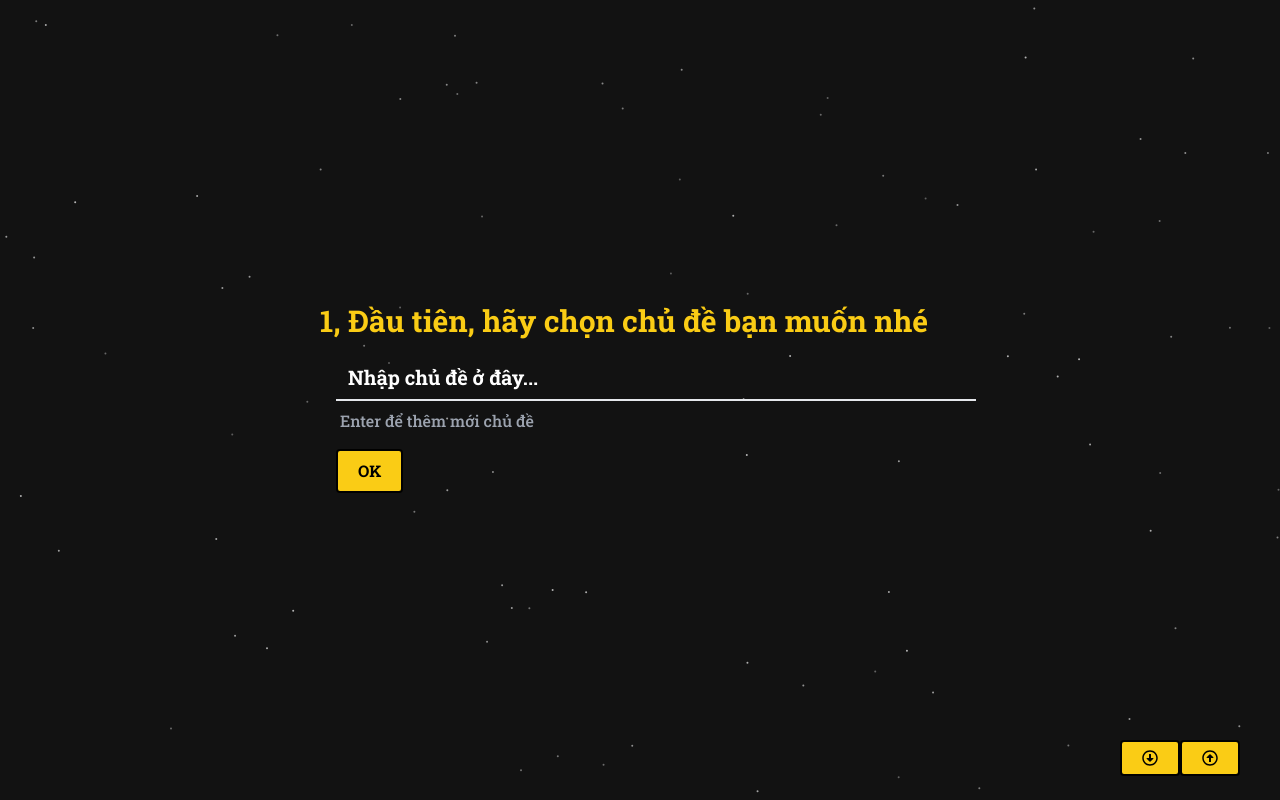
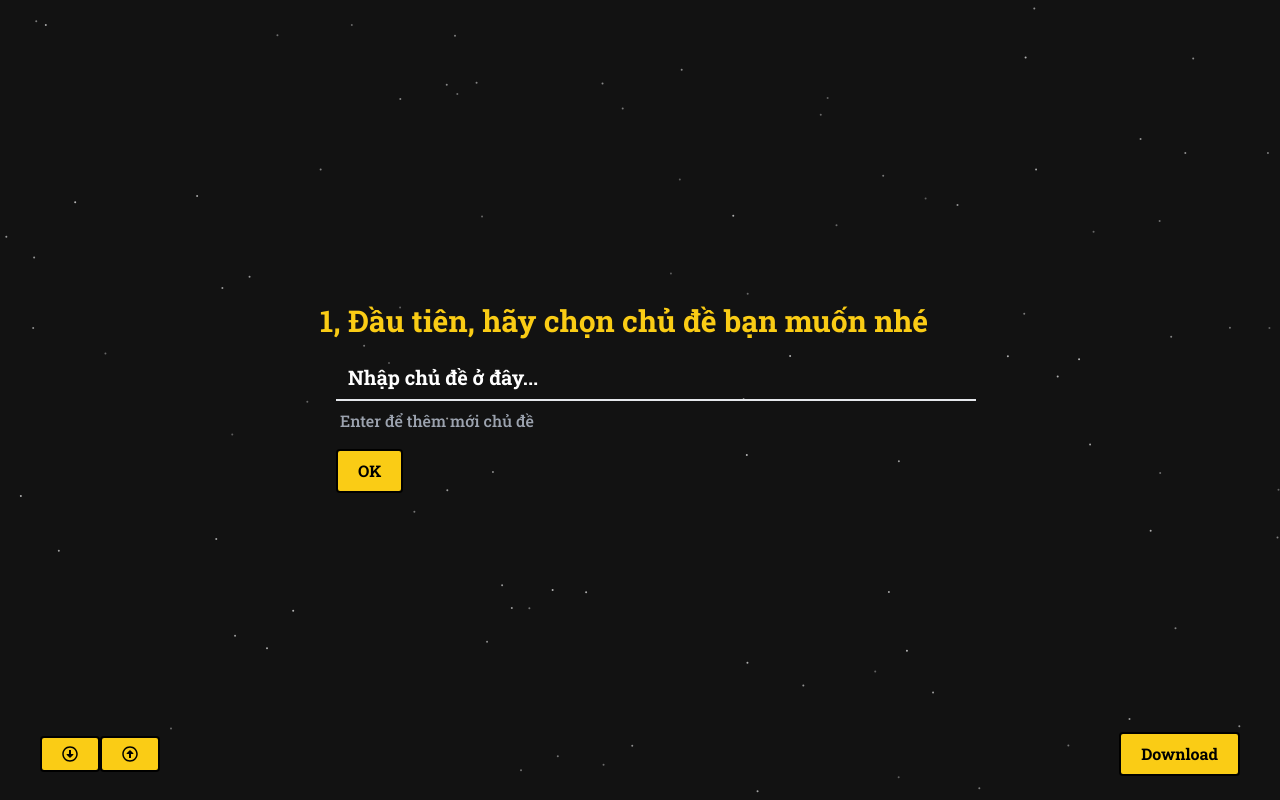
Before and after one commit to tan191006/GenOlymQues, a Next.js app: page / in a window 1280 px wide. Shown: the top 800 px of the page. Built offline with nearby package versions, Linux system fonts and the light colour scheme.

Commit message:
feat: export data

```diff
--- a/package.json
+++ b/package.json
@@ -19,7 +19,8 @@
     "react-scroll": "^1.9.0",
     "react-tsparticles": "^2.12.2",
     "three": "^0.160.0",
-    "tsparticles-slim": "^2.12.0"
+    "tsparticles-slim": "^2.12.0",
+    "xlsx": "^0.18.5"
   },
   "devDependencies": {
     "autoprefixer": "^10.0.1",
--- a/src/app/page.js
+++ b/src/app/page.js
@@ -5,59 +5,69 @@ import { TopicChose } from '@/components/sections/TopicChose';
 import { TopicChoseForPart2 } from '@/components/sections/TopicChoseForPart2';
 import { Result } from '@/components/sections/Result';
 import { Button } from '@/components/Button';
+const XLSX = require("xlsx");
 
 export default function Home() {
     const data = {
         part1: [
             {
+                id: 1,
                 question:
                     'What is the role of a firewall in computer security?',
                 answer: 'Lorem lorem',
                 topic: 'HTML',
             },
             {
+                id: 2,
                 question:
                     'What is the role of a firewall in computer security?',
                 answer: 'Lorem lorem',
                 topic: 'HTML',
             },
             {
+                id: 3,
                 question:
                     'What is the role of a firewall in computer security?',
                 answer: 'Lorem lorem',
                 topic: 'HTML',
             },
             {
+                id: 4,
                 question:
                     'What is the role of a firewall in computer security?',
                 answer: 'Lorem lorem',
                 topic: 'HTML',
             },
             {
+                id: 5,
                 question:
                     'What is the role of a firewall in computer security?',
                 answer: 'Lorem lorem',
                 topic: 'HTML',
             },
             {
+                id: 6,
                 question:
                     'What is the role of a firewall in computer security?',
                 answer: 'Lorem lorem',
                 topic: 'HTML',
             },
             {
+                id: 7,
                 question:
                     'What is the role of a firewall in computer security?',
                 answer: 'Lorem lorem',
                 topic: 'HTML',
             },
             {
+                id: 8,
                 question:
                     'What is the role of a firewall in computer security?',
                 answer: 'Lorem lorem',
                 topic: 'HTML',
             },
             {
+                id: 9,
                 question:
                     'What is the role of a firewall in computer security?',
                 answer: 'Lorem lorem',
@@ -148,6 +158,22 @@ export default function Home() {
         ],
     };
 
+
+    //export data to excel
+    const generateWorksheet = (data) => {
+        const ws = XLSX.utils.json_to_sheet(data)
+        return ws
+    }
+
+    const exportData = () => {
+        let wb = XLSX.utils.book_new()
+        for(const part in data) {
+            const ws = generateWorksheet(data[part])
+            XLSX.utils.book_append_sheet(wb, ws, part)
+        }
+        XLSX.writeFile(wb, "Data.xlsx")
+    }
+
     // input tags
     const [tags, setTags] = useState([]);
     // input tags set Done
@@ -172,7 +198,8 @@ export default function Home() {
             {data.part2 && <Result part="Part 2" data={data.part2} />}
             {data.part3 && <Result part="Part 3" data={data.part3} />}
             {data.part4 && <Result part="Part 4" data={data.part4} />}
-            <div className="fixed bottom-0 right-0 flex items-center px-10 py-5">
+            <div className="fixed bottom-0 right-0 left-0 flex justify-between items-center px-10 py-5">
+                <div className='flex'>
                     <Button
                         onClick={() => {
                             window.scrollBy(0, window.innerHeight - 100);
@@ -189,6 +216,9 @@ export default function Home() {
                         <FaRegArrowAltCircleUp />
                     </Button>
                 </div>
+                <Button className={"ml-5"} onClick={exportData}>Download</Button>
+            </div>
+
         </div>
     );
 }
```
Also changed, not shown: 1 other file (tests, documents, lock files or other folders). Lines whose indentation alone changed are shown as unchanged.
